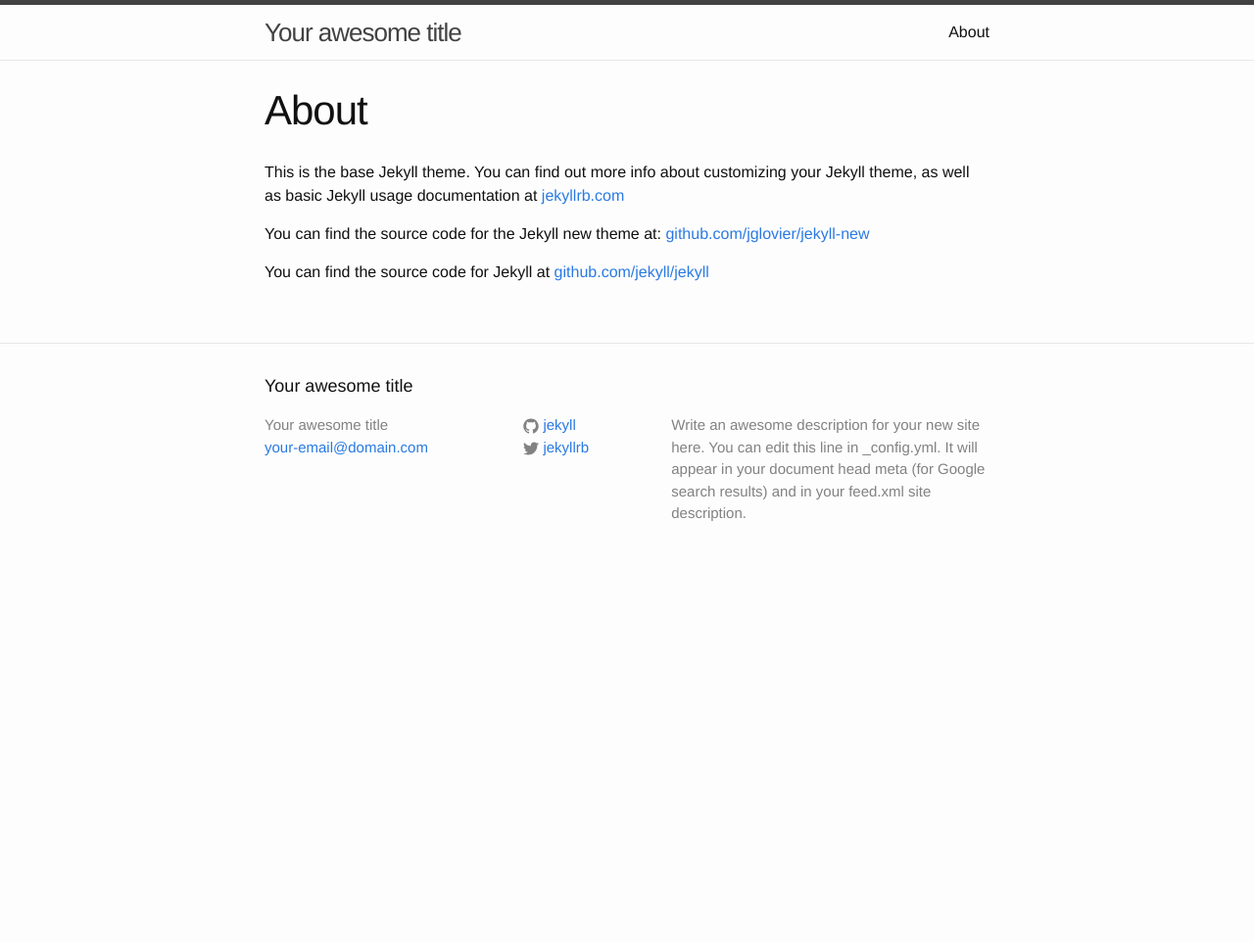
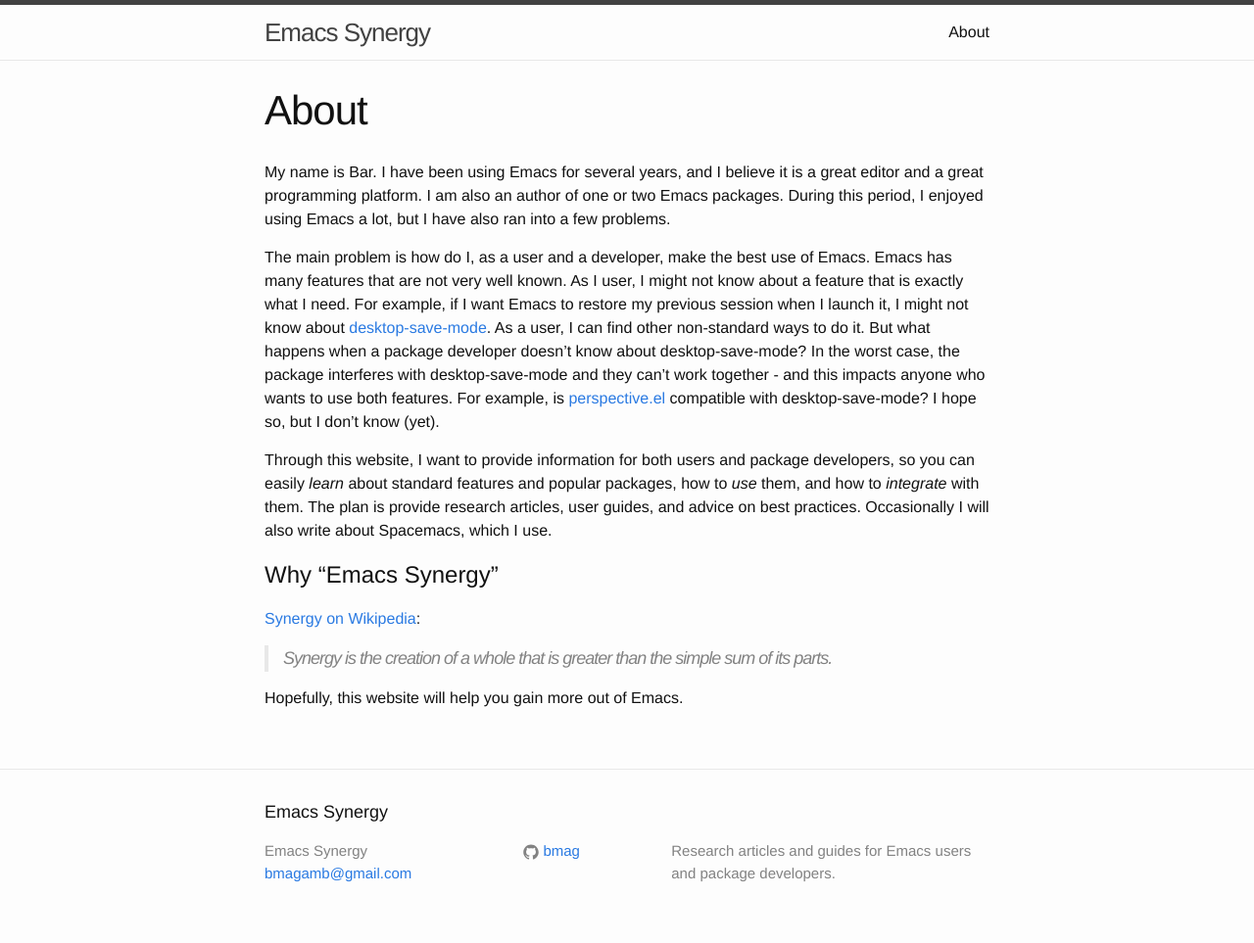
Before and after one commit to bmag/bmag.github.io, a Jekyll site: the page built from about.md, in a window 1280 px wide. Shown: the whole page at 98% size. Built offline with Jekyll 4.4.1, drawn with Linux system fonts in a browser that asks for light colours; before the commit the page ends 900 px from its top, so only the background shows below that.

Commit message:
name and about

```diff
--- a/_config.yml
+++ b/_config.yml
@@ -1,14 +1,11 @@
 # Site settings
-title: Your awesome title
-email: your-email@domain.com
+title: Emacs Synergy
+email: bmagamb@gmail.com
 description: > # this means to ignore newlines until "baseurl:"
-  Write an awesome description for your new site here. You can edit this
-  line in _config.yml. It will appear in your document head meta (for
-  Google search results) and in your feed.xml site description.
+  Research articles and guides for Emacs users and package developers.
 baseurl: "" # the subpath of your site, e.g. /blog/
 url: "http://yourdomain.com" # the base hostname & protocol for your site
-twitter_username: jekyllrb
-github_username:  jekyll
+github_username:  bmag
 
 # Build settings
 markdown: kramdown
--- a/about.md
+++ b/about.md
@@ -4,8 +4,37 @@
 permalink: /about/
 ---
 
-This is the base Jekyll theme. You can find out more info about customizing your Jekyll theme, as well as basic Jekyll usage documentation at [jekyllrb.com](http://jekyllrb.com/)
+My name is Bar. I have been using Emacs for several years, and I believe it is a
+great editor and a great programming platform. I am also an author of one or two
+Emacs packages. During this period, I enjoyed using Emacs a lot, but I have also
+ran into a few problems.
 
-You can find the source code for the Jekyll new theme at: [github.com/jglovier/jekyll-new](https://github.com/jglovier/jekyll-new)
+The main problem is how do I, as a user and a developer, make the best use of
+Emacs. Emacs has many features that are not very well known. As I user, I might
+not know about a feature that is exactly what I need. For example, if I want
+Emacs to restore my previous session when I launch it, I might not know about
+[desktop-save-mode][desktop]. As a user, I can find other non-standard ways to
+do it. But what happens when a package developer doesn't know about
+desktop-save-mode? In the worst case, the package interferes with
+desktop-save-mode and they can't work together - and this impacts anyone who
+wants to use both features. For example, is [perspective.el][perspective]
+compatible with desktop-save-mode? I hope so, but I don't know (yet).
 
-You can find the source code for Jekyll at [github.com/jekyll/jekyll](https://github.com/jekyll/jekyll)
+Through this website, I want to provide information for both users and package
+developers, so you can easily *learn* about standard features and popular
+packages, how to *use* them, and how to *integrate* with them. The plan is
+provide research articles, user guides, and advice on best practices.
+Occasionally I will also write about Spacemacs, which I use.
+
+# Why "Emacs Synergy"
+
+[Synergy on Wikipedia][synergy]:
+
+> Synergy is the creation of a whole that is greater than the simple sum of its
+> parts.
+
+Hopefully, this website will help you gain more out of Emacs.
+
+[perspective]: https://github.com/nex3/perspective-el
+[desktop]: http://www.gnu.org/software/emacs/manual/html_node/elisp/Desktop-Save-Mode.html
+[synergy]: https://en.wikipedia.org/wiki/Synergy
```
